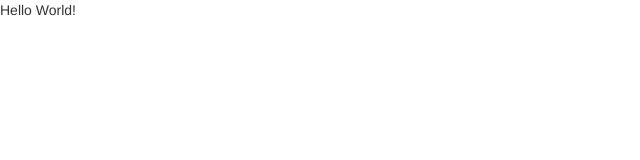
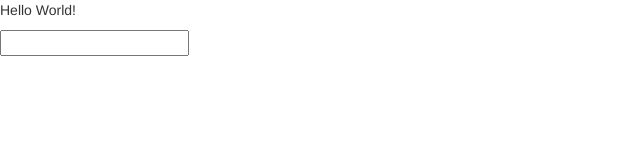
Before and after one commit to badruprasanth8/AngularJS, a website: page app/index.html in a window 1280 px wide. Shown: the whole page, without its empty margins (0-640 px from the left). Drawn offline with nearby package versions, Linux system fonts and the light colour scheme.

Commit message:
Input text field

```diff
--- a/app/index.html
+++ b/app/index.html
@@ -9,6 +9,6 @@
   <body>
 
     <p>Hello {{'World' + '!'}}</p>
-
+    <input type=”text” />
   </body>
 </html>
```
